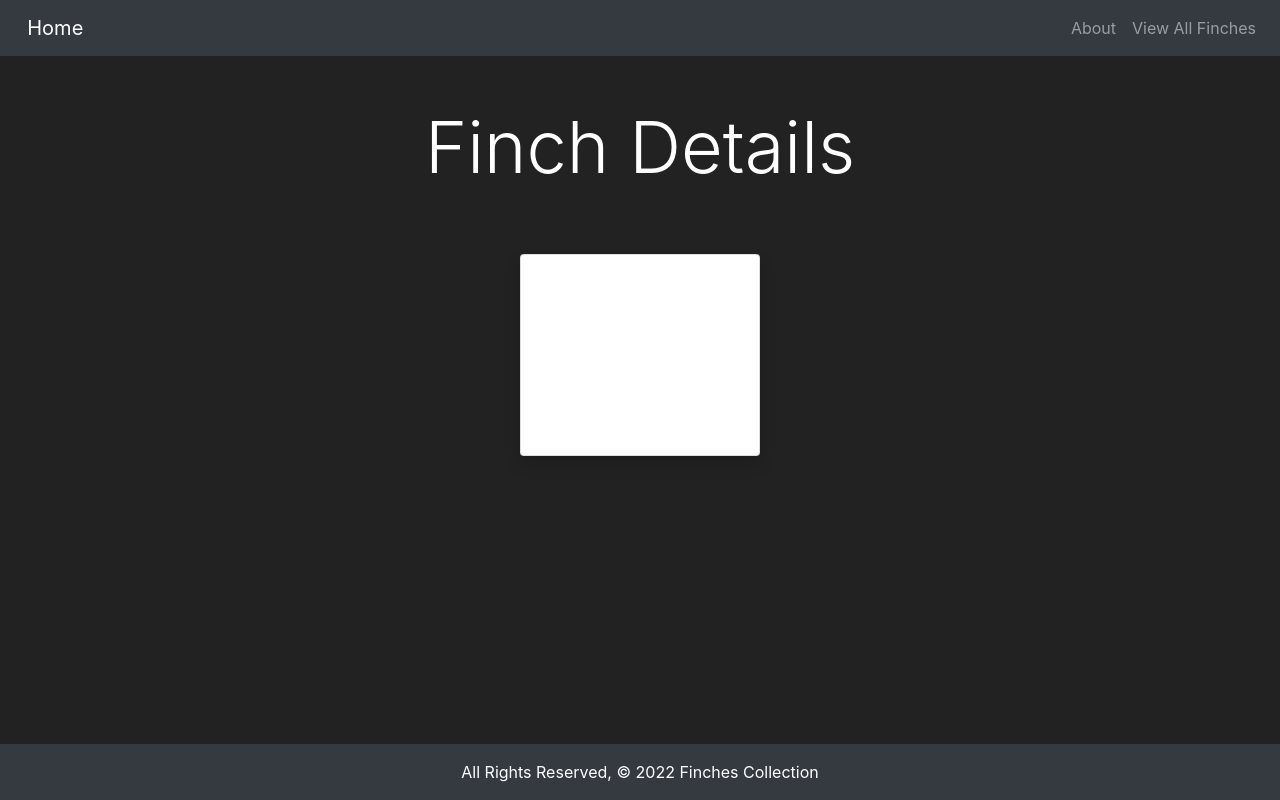
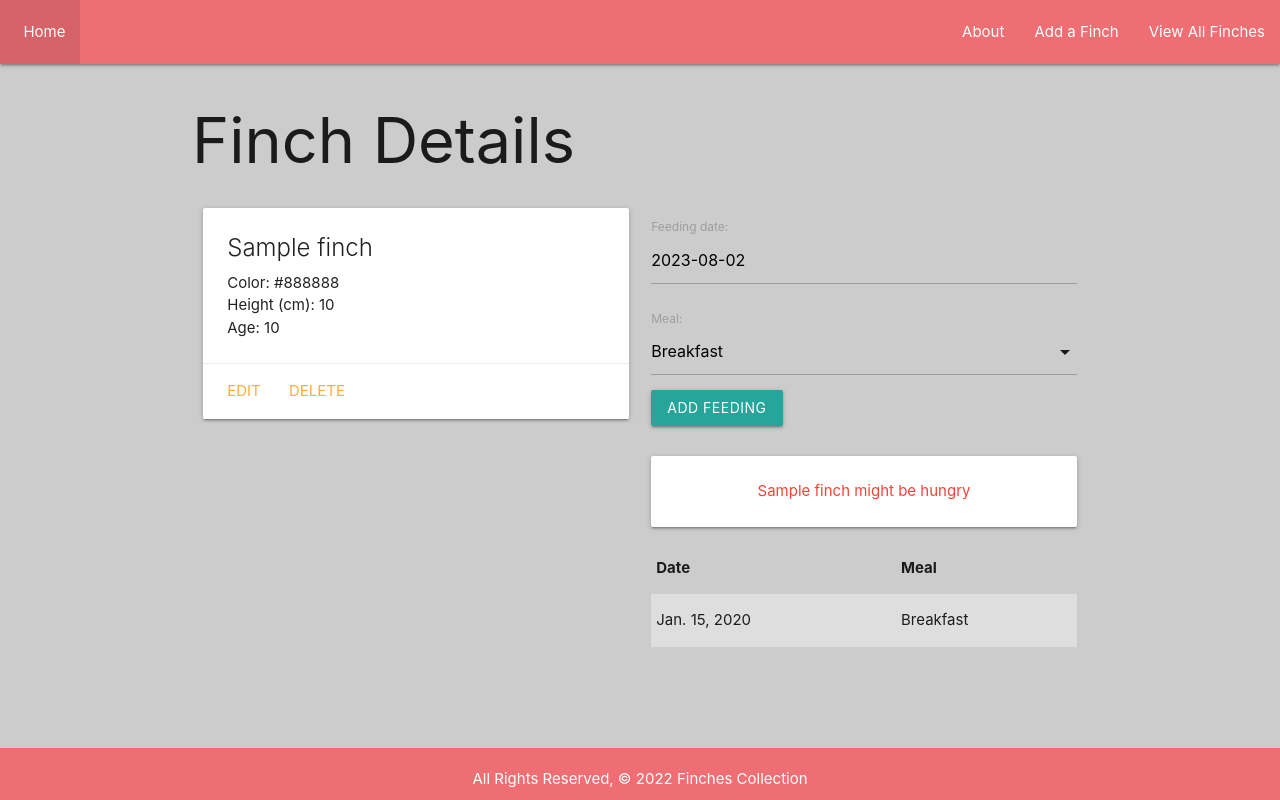
Before and after one commit to RyanBulluss/finchcollector, a Django app: page /finches/1/ in a window 1280 px wide. Run offline with Django 4.2, Linux system fonts and the light colour scheme; tables that the repository leaves empty hold one stand-in row (values such as "Sample post").

Commit message:
Undo the bootstrap styling as it conflicts with the calendar and drop down in feeding section

```diff
--- a/main_app/admin.py
+++ b/main_app/admin.py
@@ -1,5 +1,6 @@
 from django.contrib import admin
 
-from .models import Finch
+from .models import Finch, Feeding
 
 admin.site.register(Finch)
+admin.site.register(Feeding)
--- /dev/null
+++ b/main_app/forms.py
@@ -0,0 +1,7 @@
+from django.forms import ModelForm
+from .models import Feeding
+
+class FeedingForm(ModelForm):
+    class Meta:
+        model = Feeding
+        fields = ['date', 'meal']
--- a/main_app/models.py
+++ b/main_app/models.py
@@ -1,7 +1,43 @@
 from django.db import models
+from django.urls import reverse
+from datetime import date
+
+MEALS = (
+    ('B', 'Breakfast'),
+    ('L', 'Lunch'),
+    ('D', 'Dinner'),
+)
 
 class Finch(models.Model):
     name = models.CharField(max_length=100)
     color = models.CharField(max_length=100)
     height = models.IntegerField()
     age = models.IntegerField()
+
+    def __str__(self):
+        return self.name
+
+    def get_absolute_url(self):
+        return reverse('detail', kwargs={'finch_id': self.id})
+
+    def fed_for_today(self):
+        return self.feeding_set.filter(date=date.today()).count() >= len(MEALS)
+
+class Feeding(models.Model):
+    date = models.DateField('feeding date')
+    meal = models.CharField(
+        max_length=1,
+        choices=MEALS,
+        default=MEALS[0][0]
+        )
+
+    finch = models.ForeignKey(
+        Finch,
+        on_delete=models.CASCADE
+    )
+
+    def __str__(self):
+        return f'{self.get_meal_display()} on {self.date}'
+
+    class Meta:
+        ordering = ['-date']
--- a/main_app/static/css/style.css
+++ b/main_app/static/css/style.css
@@ -1,9 +1,8 @@
 body {
-    background-color: #222;
     display: flex;
     min-height: 100vh;
     flex-direction: column;
-    color: white;
+    background-color: #ccc;
 }
 
 main {
--- a/main_app/templates/about.html
+++ b/main_app/templates/about.html
@@ -2,7 +2,7 @@
 {% block content %}
 
 <h1>About</h1>
-
+<hr>
 <p>This is where information about the website will go. I don't know what the site will be yet so this page will come at the end</p>
 
 {% endblock %}
--- a/main_app/templates/base.html
+++ b/main_app/templates/base.html
@@ -5,39 +5,41 @@
     <meta charset="UTF-8">
     <meta name="viewport" content="width=device-width, initial-scale=1.0">
     <title>Cat Collector</title>
-    <link rel="stylesheet" href="https://cdn.jsdelivr.net/npm/bootstrap@4.3.1/dist/css/bootstrap.min.css" integrity="sha384-ggOyR0iXCbMQv3Xipma34MD+dH/1fQ784/j6cY/iJTQUOhcWr7x9JvoRxT2MZw1T" crossorigin="anonymous">
+    <link rel="stylesheet" href="https://cdnjs.cloudflare.com/ajax/libs/materialize/1.0.0/css/materialize.min.css">
     <link rel="stylesheet" href="{% static 'css/style.css' %}">
+    <script src="https://cdnjs.cloudflare.com/ajax/libs/materialize/1.0.0/js/materialize.min.js"></script>
 </head>
 <body>
-    <header>
-        <nav class="navbar navbar-expand-lg navbar-dark bg-dark">
-            <a href="/" class="navbar-brand">&nbsp;&nbsp;Home</a>
-            <div class="collapse navbar-collapse" id="navbarSupportedContent">
-                <ul class="navbar-nav ml-auto">
+    <header class="navbar-fixed">
+        <nav>
+            <div class="nav-wrapper">
+                <ul>
+                    <a href="/" class="left breand-logo">&nbsp;&nbsp;Home</a>
+                </ul>
+                <ul class="right">
                     <li class="nav-item">
-                        <a class="nav-link" href="/about">About</a>
+                        <a href="/about">About</a>
                     </li>
                     <li class="nav-item">
-                        <a class="nav-link" href="/finches">View All Finches</a>
+                        <a href="/finches/create">Add a Finch</a>
+                    </li>
+                    <li class="nav-item">
+                        <a href="/finches">View All Finches</a>
                     </li>
                 </ul>
             </div>
         </nav>
     </header>
 
-    <main class="container-xl d-flex mx-4 flex-column align-items-center">
+    <main class="container">
         {% block content %}
 
         {% endblock %}
     </main>
 
-    <footer class="page-footer bg-dark text-white text-center mt-5 py-3">
-        <div class="container">
-            <div class="row">
-                <div class="col-12">
-                    All Rights Reserved, &copy; 2022 Finches Collection
-                </div>
-            </div>
+    <footer class="page-footer">
+        <div>
+            All Rights Reserved, &copy; 2022 Finches Collection
         </div>
     </footer>
 </body>
--- a/main_app/templates/finches/detail.html
+++ b/main_app/templates/finches/detail.html
@@ -1,17 +1,62 @@
 {% extends 'base.html' %}
 {% block content %}
 
-<h1 class="display-3 my-5">Finch Details</h1>
+<h1>Finch Details</h1>
 
-
-    <div class="card custom-card my-3 shadow" style="width: 30vmin">
-        <div class="card-body">
-            <p>{{ finch.name }}</p>
-            <p>Color: {{ finch.color }}</p>
-            <p>Height (cm): {{ finch.height }}</p>
-            <p>Age: {{ finch.age }}</p>
+<div class="row">
+    <div class="col s6">
+        <div class="card">
+            <div class="card-content">
+                <span class="card-title">{{ finch.name }}</span>
+                <p>Color: {{ finch.color }}</p>
+                <p>Height (cm): {{ finch.height }}</p>
+                <p>Age: {{ finch.age }}</p>
+            </div>
+            <div class="card-action">
+                <a href="{% url 'finches_update' finch.id %}">Edit</a>
+                <a href="{% url 'finches_delete' finch.id %}">Delete</a>
+            </div>
         </div>
     </div>
+    <div class="col s6">
+        <form action="{% url 'add_feeding' finch.id %}" method="POST">
+            {% csrf_token %}
+            {{ feeding_form.as_p }}
+            <input type="submit" class="btn" value="Add Feeding">
+        </form>
+        <br>
+        {% if finch.fed_for_today %}
+        <div class="card-panel teal-text center-align">{{finch.name}} has been fed all meals for today</div>
+        {% else %}
+        <div class="card-panel red-text center-align">{{finch.name}} might be hungry</div>
+        {% endif %}
+        <table class="striped">
+        <table class="striped">
+        <thead>
+            <tr><th>Date</th><th>Meal</th></tr>
+        </thead>
+        <tbody>
+            {% for feeding in finch.feeding_set.all %}
+            <tr>
+                <td>{{feeding.date}}</td>
+                <td>{{feeding.get_meal_display}}</td>
+            </tr>
+            {% endfor %}
+        </tbody>
+        </table>
+    </div>
+</div>
 
+<script>
+    const dateEl = document.getElementById('id_date');
+    M.Datepicker.init(dateEl, {
+        format: 'yyyy-mm-dd',
+        defaultDate: new Date(),
+        setDefaultDate: true,
+        autoClose: true
+    });
 
+    const selectEl = document.getElementById('id_meal');
+    M.FormSelect.init(selectEl);
+</script>
 {% endblock %}
--- a/main_app/templates/home.html
+++ b/main_app/templates/home.html
@@ -1,6 +1,8 @@
 {% extends 'base.html' %}
 {% block content %}
 
-Home
+<h1>Finch Collector Home Page</h1>
+<hr>
+
 
 {% endblock %}
--- a/main_app/urls.py
+++ b/main_app/urls.py
@@ -6,4 +6,8 @@ urlpatterns = [
     path('about/', views.about, name='about'),
     path('finches/', views.finches_index, name='index'),
     path('finches/<int:finch_id>/', views.finch_detail, name='detail'),
+    path('finches/create/', views.FinchCreate.as_view(), name='finches_create'),
+    path('finches/<int:pk>/update/', views.FinchUpdate.as_view(), name='finches_update'),
+    path('finches/<int:pk>/delete/', views.FinchDelete.as_view(), name='finches_delete'),
+    path('finches/<int:finch_id>/add_feeding/', views.add_feeding, name='add_feeding'),
 ]
--- a/main_app/views.py
+++ b/main_app/views.py
@@ -1,5 +1,10 @@
-from django.shortcuts import render
+from django.shortcuts import render, redirect
+
+from django.views.generic.edit import CreateView, UpdateView, DeleteView
+
 from.models import Finch
+
+from .forms import FeedingForm
 
 # Create your views here.
 def home(request):
@@ -16,6 +21,27 @@ def finches_index(request):
 
 def finch_detail(request, finch_id):
     finch = Finch.objects.get(id=finch_id)
+    feeding_form = FeedingForm()
     return render(request, 'finches/detail.html', {
-        'finch': finch
+        'finch': finch, 'feeding_form': feeding_form
     })
+
+class FinchCreate(CreateView):
+    model = Finch
+    fields = '__all__'
+
+class FinchUpdate(UpdateView):
+    model = Finch
+    fields = '__all__'
+
+class FinchDelete(DeleteView):
+    model = Finch
+    success_url = '/finches'
+
+def add_feeding(request, finch_id):
+    form = FeedingForm(request.POST)
+    if form.is_valid():
+        new_feeding = form.save(commit=False)
+        new_feeding.finch_id = finch_id
+        new_feeding.save()
+    return redirect('detail', finch_id=finch_id)
```
Also changed, not shown: main_app/templates/finches/index.html (+4 -8 lines), main_app/templates/main_app/finch_confirm_delete.html (added, +15 -0 lines), main_app/templates/main_app/finch_form.html (added, +17 -0 lines), main_app/migrations/0002_feeding.py (added).
